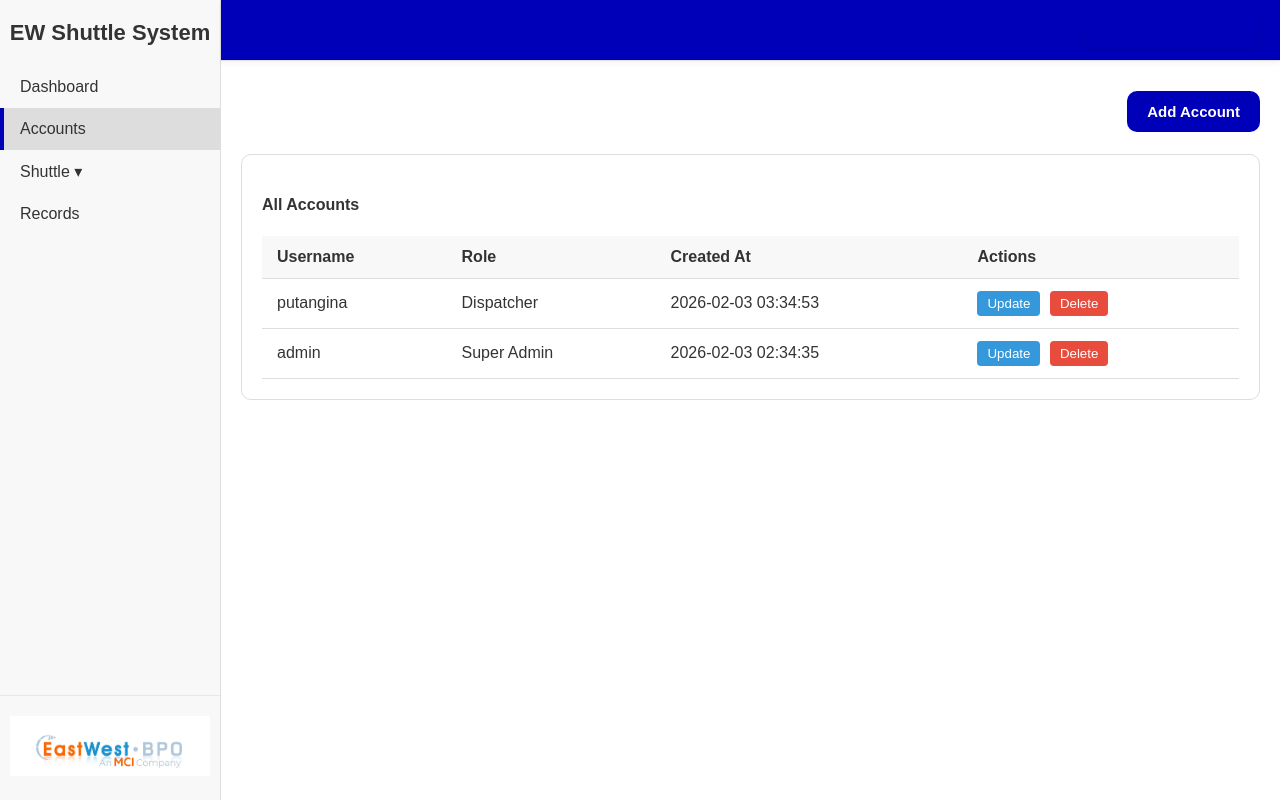
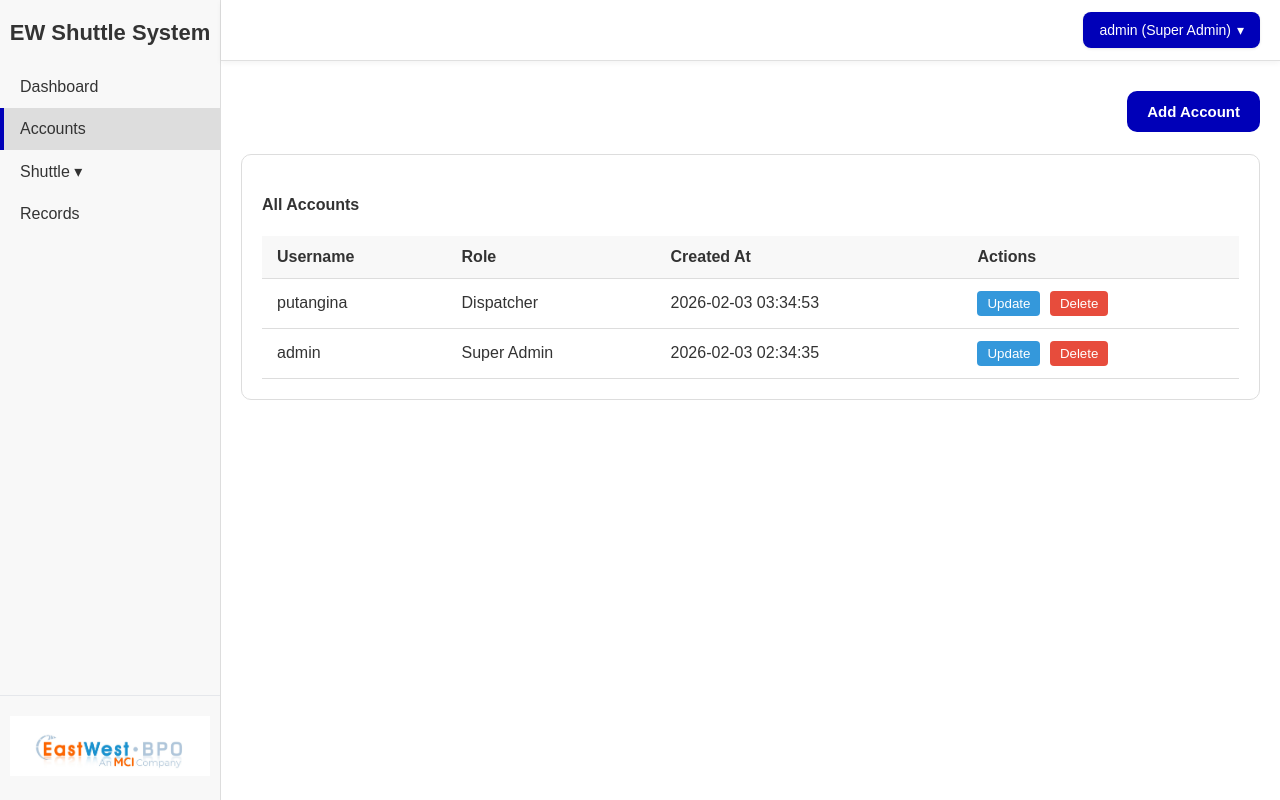
Before and after one commit to johnchristiancayanan06-lgtm/Shuttle-Project, a PHP site: page /Account.php in a window 1280 px wide. Run offline with PHP 8.4, Linux system fonts and the light colour scheme; a user stored in the database is signed in; data comes from the database, SQL or seed files in the repository.

Commit message:
Update style.css

```diff
--- a/style.css
+++ b/style.css
@@ -125,7 +125,7 @@ body {
     justify-content: flex-end;
     align-items: center;
     padding: 12px 20px;
-    background: #0000b8;
+    background: #fff;
     border-bottom: 1px solid #e0e0e0;
     box-shadow: 0 2px 6px rgba(0,0,0,0.05);
     position: sticky;
@@ -137,7 +137,6 @@ body {
    USER DROPDOWN BUTTON
 ========================= */
 .user-dropdown {
-    background: #0000b8;
     position: relative;
 }
 
@@ -148,7 +147,7 @@ body {
     gap: 6px;
 
     background: #0000b8; /* brand */
-    color: #0000b8;
+    color: #fff;
 
     border: none;
     border-radius: 8px;
@@ -180,7 +179,7 @@ body {
     right: 0;
     top: calc(100% + 8px);
 
-    width: 170px;
+    width: 180px;
     padding: 8px;
 
     background: #ffffff;
```
